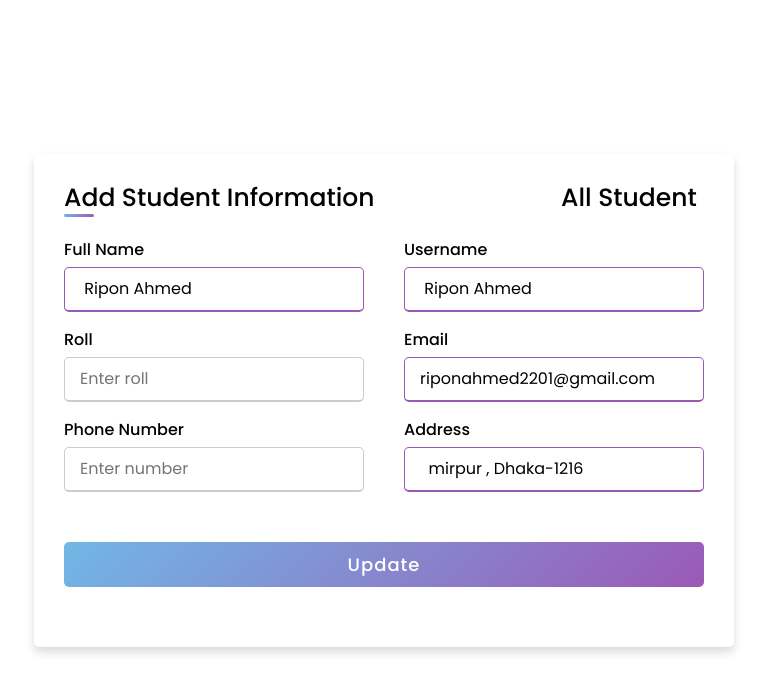
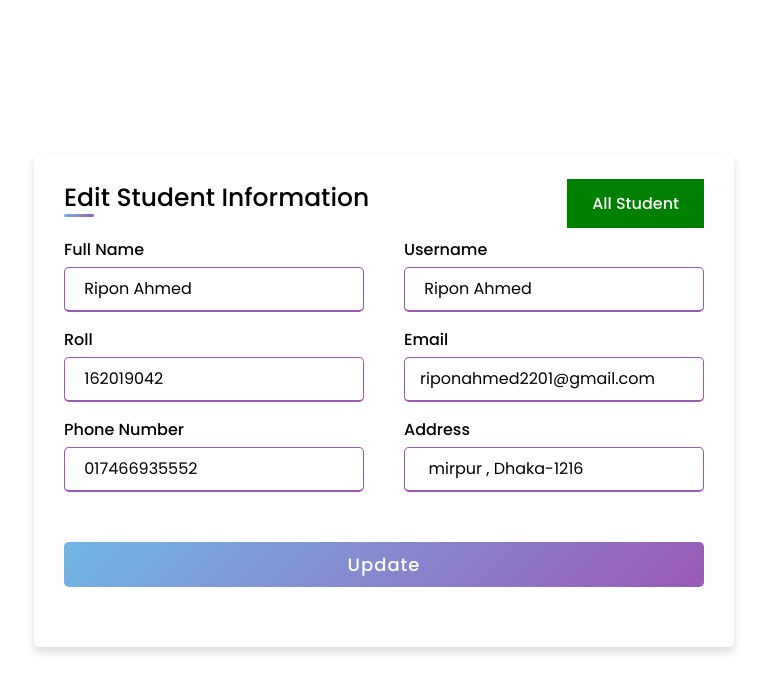
Before and after one commit to riponahmed2201/student-information-in-php, a PHP site: page /update.php?id=1 in a window 1280 px wide. Shown: the top 693 px of the page, without its empty margins (256-1023 px from the left). Run offline with PHP 8.4, Linux system fonts and the light colour scheme; data comes from the database, SQL or seed files in the repository.

Commit message:
simple fix

```diff
--- a/update.php
+++ b/update.php
@@ -10,6 +10,10 @@ include'dbConnection.php';
     $query = mysqli_query($conn,$singleQuery);
 
     $resultData = mysqli_fetch_array($query);
+
+    // echo '<pre>';
+    // var_dump($resultData);
+    // exit;
 
 
     if(isset($_POST['done'])){
@@ -50,12 +54,29 @@ include'dbConnection.php';
     <title> Student Information </title>
     <link rel="stylesheet" href="style.css">
      <meta name="viewport" content="width=device-width, initial-scale=1.0">
+
+     <style>
+     #edit-student-button{
+        background-color: green; /* Green */
+        border: none;
+        color: white;
+        padding: 12px 25px;
+        text-align: center;
+        text-decoration: none;
+        display: inline-block;
+        font-size: 16px;
+        margin-left:180px;
+        text-decoration:none;
+        float:right;
+      }
+
+     </style>
    </head>
 <body>
   <div class="container">
     <div class="title">
-        Add Student Information
-        <a href="index.php" class="all-table-data" style="float-right; margin-left:180px; text-decoration:none; color:black">All Student</a>
+        Edit Student Information
+        <a href="index.php" class="all-table-data" id="edit-student-button">All Student</a>
     </div>
     <div class="content">
     <?php
@@ -79,7 +100,7 @@ include'dbConnection.php';
 
           <div class="input-box">
             <span class="details">Roll</span>
-            <input type="number" name="roll"  value=" <?php echo $resultData['roll']; ?> " required placeholder="Enter roll" required>
+            <input type="text" name="roll"  value=" <?php echo $resultData['roll']; ?> " required placeholder="Enter roll" required>
           </div>
 
           <div class="input-box">
@@ -88,7 +109,7 @@ include'dbConnection.php';
           </div>
           <div class="input-box">
             <span class="details">Phone Number</span>
-            <input type="number" name="phoneNumber" value=" <?php echo $resultData['phoneNumber']; ?> " required placeholder="Enter number" required>
+            <input type="text" name="phoneNumber" value=" <?php echo $resultData['phoneNumber']; ?> " required placeholder="Enter number" required>
           </div>
           <div class="input-box">
             <span class="details">Address</span>
```
Also changed, not shown: add_student.php (+18 -1 lines).
